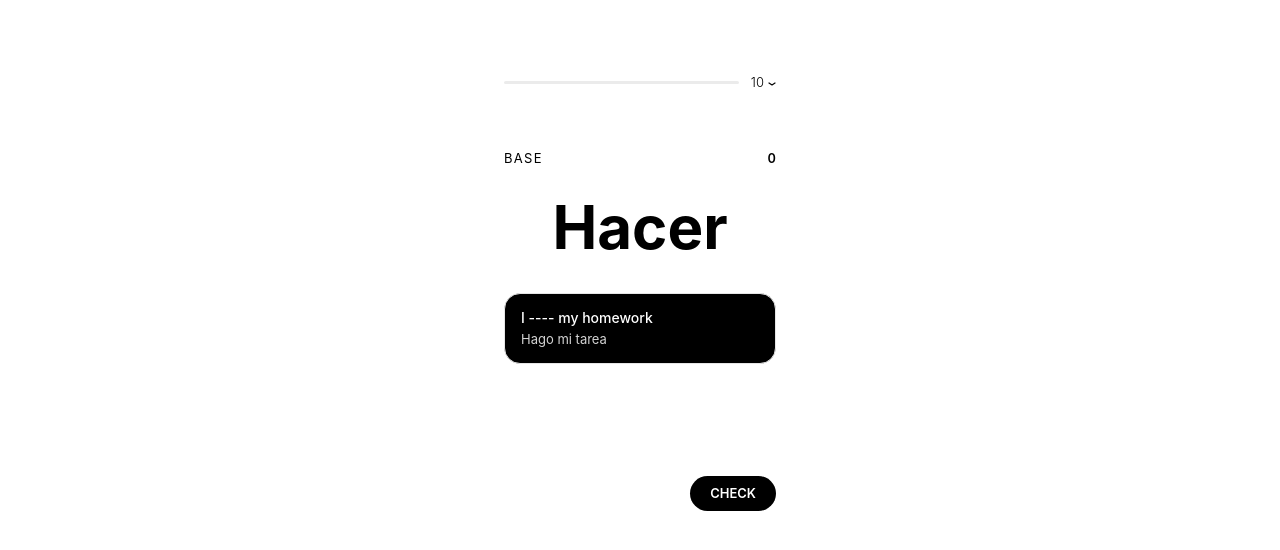
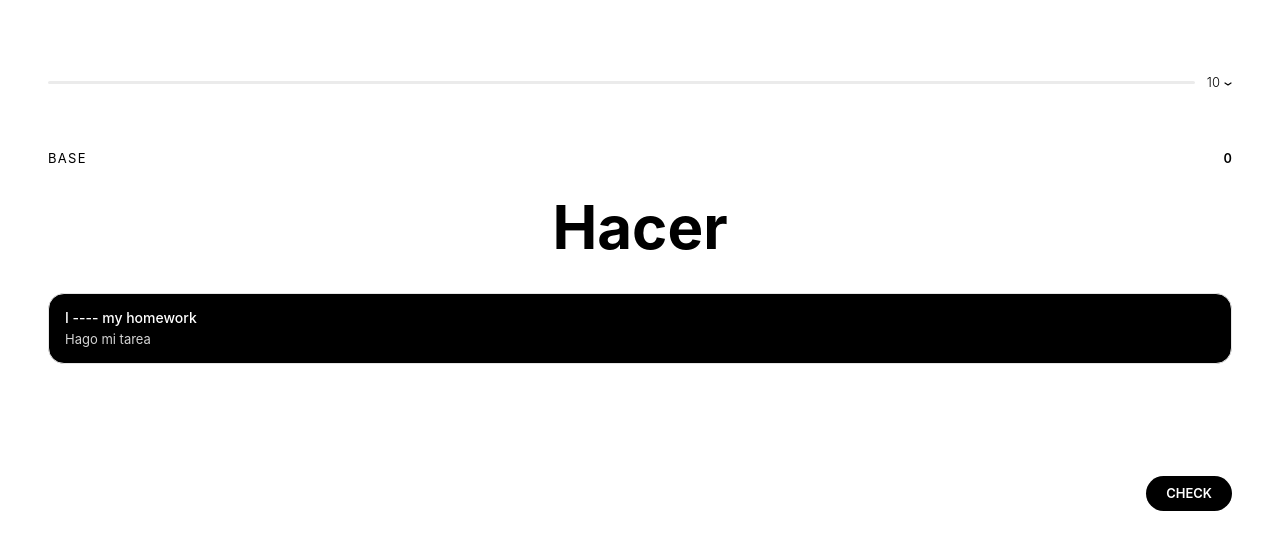
Before and after one commit to Diegoiribe/Antigua, a React (Vite) app: page / in a window 1280 px wide. Shown: the top 550 px of the page. Built offline with nearby package versions, Linux system fonts and the light colour scheme.

Commit message:
fix w-size

```diff
--- a/src/App.tsx
+++ b/src/App.tsx
@@ -159,7 +159,7 @@ function App() {
           {toast.correct ? 'Correct!' : `${toast.answer}`}
         </div>
       )}
-      <div className="w-full max-w-xs px-6 mt-15">
+      <div className="w-full px-8 mt-15">
         <Progress
           count={daily.count}
           goal={daily.goal}
```
